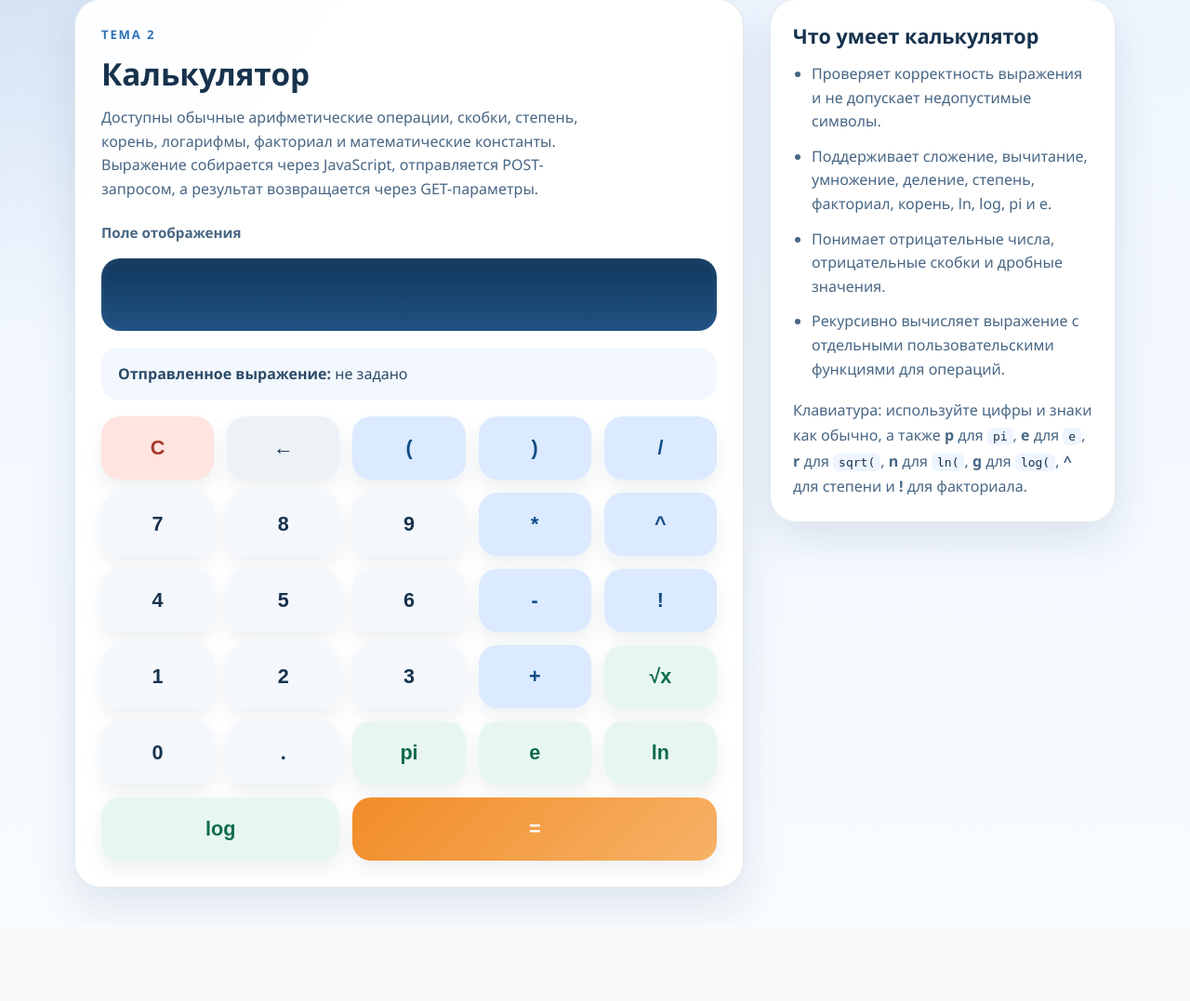
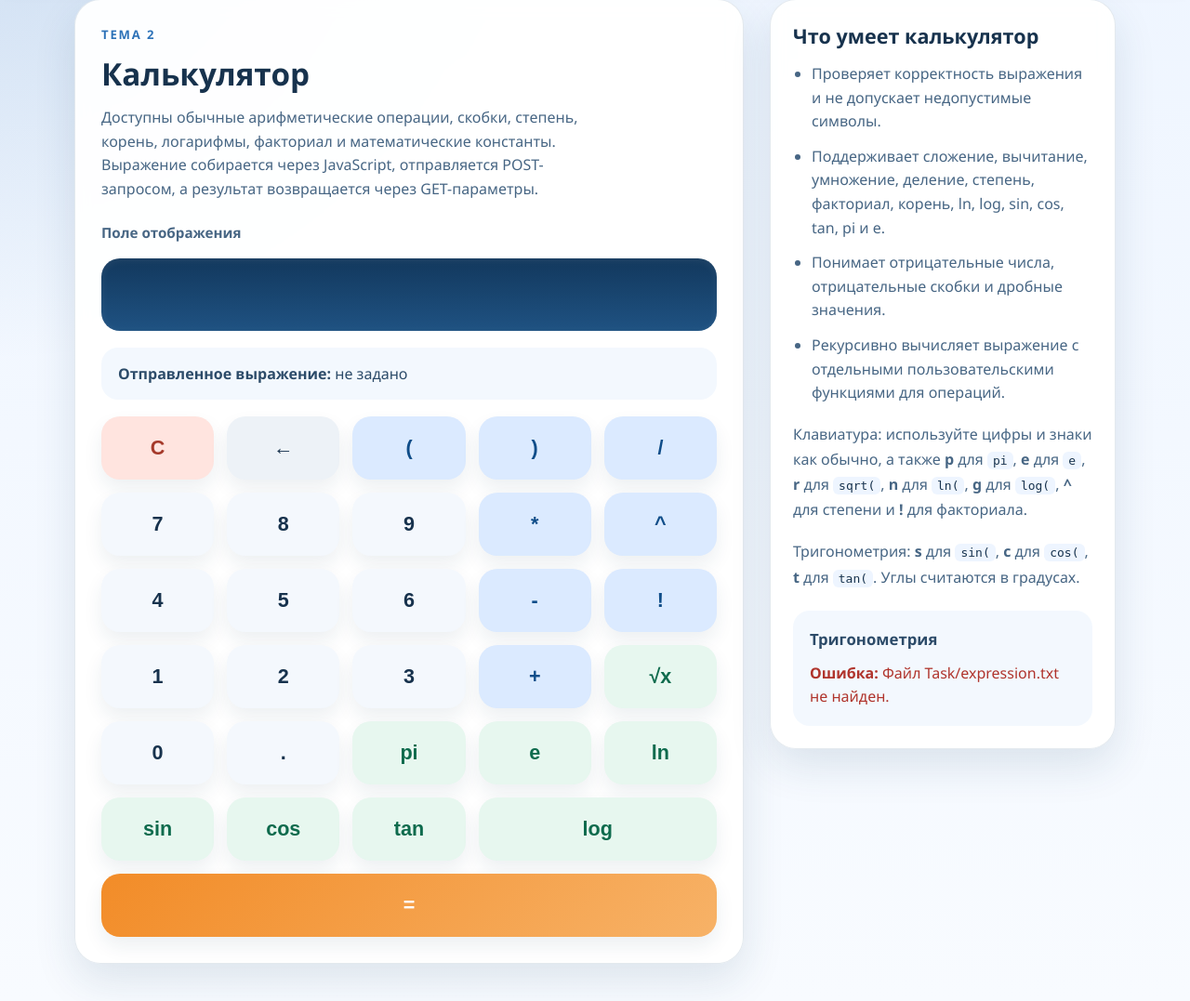
Before and after one commit to KamilGasanov/server-web-development, a PHP site: page / in a window 1280 px wide. Shown: the part 141-1218 px from the top of the page at 93% size. Before the commit the page ends 1119 px from the top, so only its background shows below. Run offline with PHP 8.4, Linux system fonts and the light colour scheme.

Commit message:
Add lab 3.2 trigonometry

```diff
--- /dev/null
+++ b/Task/expression.txt
@@ -0,0 +1 @@
+4/3*sin(30)
--- a/topic2/lab-2-2-calculator/index.php
+++ b/topic2/lab-2-2-calculator/index.php
@@ -1,5 +1,7 @@
 <?php
 declare(strict_types=1);
+
+require_once __DIR__ . '/../lab-3-2-trigonometry/trigonometry.php';
 
 function addNumbers(float $left, float $right): float
 {
@@ -95,6 +97,32 @@ function normalizeExpression(string $expression): string
     return $expression;
 }
 
+function getTaskExpressionPath(): string
+{
+    return dirname(__DIR__, 2) . DIRECTORY_SEPARATOR . 'Task' . DIRECTORY_SEPARATOR . 'expression.txt';
+}
+
+function readTaskExpression(string $path): string
+{
+    if (!is_file($path)) {
+        throw new RuntimeException('Файл Task/expression.txt не найден.');
+    }
+
+    $content = file_get_contents($path);
+
+    if ($content === false) {
+        throw new RuntimeException('Не удалось прочитать файл Task/expression.txt.');
+    }
+
+    $expression = trim($content);
+
+    if ($expression === '') {
+        throw new RuntimeException('Файл Task/expression.txt пуст.');
+    }
+
+    return $expression;
+}
+
 function tokenizeExpression(string $expression): array
 {
     $tokens = [];
@@ -141,7 +169,7 @@ function tokenizeExpression(string $expression): array
                 $index++;
             }
 
-            if (!in_array($identifier, ['sqrt', 'ln', 'log', 'pi', 'e'], true)) {
+            if (!in_array($identifier, ['sqrt', 'ln', 'log', 'sin', 'cos', 'tan', 'pi', 'e'], true)) {
                 throw new InvalidArgumentException('Обнаружена неизвестная функция или константа.');
             }
 
@@ -279,7 +307,7 @@ function parsePrimary(array $tokens, int &$position): float
         return exp(1);
     }
 
-    if (in_array($token, ['sqrt', 'ln', 'log'], true)) {
+    if (in_array($token, ['sqrt', 'ln', 'log', 'sin', 'cos', 'tan'], true)) {
         return parseFunctionCall($tokens, $position);
     }
 
@@ -308,6 +336,10 @@ function parseFunctionCall(array $tokens, int &$position): float
     }
 
     $position++;
+
+    if (in_array($functionName, ['sin', 'cos', 'tan'], true)) {
+        return evaluateTrigonometricFunction($functionName, $value);
+    }
 
     return match ($functionName) {
         'sqrt' => sqrtNumber($value),
@@ -381,6 +413,16 @@ $sourceExpression = isset($_GET['expression']) ? (string) $_GET['expression'] :
 $resultValue = isset($_GET['result']) ? (string) $_GET['result'] : null;
 $errorMessage = isset($_GET['error']) ? (string) $_GET['error'] : null;
 $displayValue = $resultValue ?? $sourceExpression;
+$taskExpression = '';
+$taskResultValue = null;
+$taskErrorMessage = null;
+
+try {
+    $taskExpression = readTaskExpression(getTaskExpressionPath());
+    $taskResultValue = formatNumber(evaluateExpression($taskExpression));
+} catch (Throwable $exception) {
+    $taskErrorMessage = $exception->getMessage();
+}
 ?>
 <!DOCTYPE html>
 <html lang="ru">
@@ -435,8 +477,8 @@ $displayValue = $resultValue ?? $sourceExpression;
             </div>
 
             <div class="button-grid">
-                <button type="button" class="control-button control-clear" data-action="clear">С</button>
-                <button type="button" class="control-button" data-action="backspace">←</button>
+                <button type="button" class="control-button control-clear" data-action="clear">C</button>
+                <button type="button" class="control-button" data-action="backspace">&larr;</button>
                 <button type="button" class="operator-button" data-value="(">(</button>
                 <button type="button" class="operator-button" data-value=")">)</button>
                 <button type="button" class="operator-button" data-value="/">/</button>
@@ -457,13 +499,17 @@ $displayValue = $resultValue ?? $sourceExpression;
                 <button type="button" data-value="2">2</button>
                 <button type="button" data-value="3">3</button>
                 <button type="button" class="operator-button" data-value="+">+</button>
-                <button type="button" class="function-button" data-value="sqrt(">√x</button>
+                <button type="button" class="function-button" data-value="sqrt(">&radic;x</button>
 
                 <button type="button" data-value="0">0</button>
                 <button type="button" data-value=".">.</button>
                 <button type="button" class="function-button" data-value="pi">pi</button>
                 <button type="button" class="function-button" data-value="e">e</button>
                 <button type="button" class="function-button" data-value="ln(">ln</button>
+
+                <button type="button" class="function-button" data-value="sin(">sin</button>
+                <button type="button" class="function-button" data-value="cos(">cos</button>
+                <button type="button" class="function-button" data-value="tan(">tan</button>
 
                 <button type="button" class="function-button wide-button" data-value="log(">log</button>
                 <button type="submit" class="equals-button wider-button">=</button>
@@ -475,7 +521,7 @@ $displayValue = $resultValue ?? $sourceExpression;
         <h2>Что умеет калькулятор</h2>
         <ul>
             <li>Проверяет корректность выражения и не допускает недопустимые символы.</li>
-            <li>Поддерживает сложение, вычитание, умножение, деление, степень, факториал, корень, ln, log, pi и e.</li>
+            <li>Поддерживает сложение, вычитание, умножение, деление, степень, факториал, корень, ln, log, sin, cos, tan, pi и e.</li>
             <li>Понимает отрицательные числа, отрицательные скобки и дробные значения.</li>
             <li>Рекурсивно вычисляет выражение с отдельными пользовательскими функциями для операций.</li>
         </ul>
@@ -486,6 +532,21 @@ $displayValue = $resultValue ?? $sourceExpression;
             <strong>n</strong> для <code>ln(</code>, <strong>g</strong> для <code>log(</code>,
             <strong>^</strong> для степени и <strong>!</strong> для факториала.
         </p>
+
+        <p class="shortcut-note">
+            Тригонометрия: <strong>s</strong> для <code>sin(</code>, <strong>c</strong> для <code>cos(</code>,
+            <strong>t</strong> для <code>tan(</code>. Углы считаются в градусах.
+        </p>
+
+        <div class="task-panel">
+            <h3>Тригонометрия</h3>
+            <?php if ($taskErrorMessage !== null): ?>
+                <p class="status-error"><strong>Ошибка:</strong> <?= htmlspecialchars($taskErrorMessage, ENT_QUOTES, 'UTF-8') ?></p>
+            <?php else: ?>
+                <p><strong>Выражение:</strong> <?= htmlspecialchars($taskExpression, ENT_QUOTES, 'UTF-8') ?></p>
+                <p class="status-ok"><strong>Результат:</strong> <?= htmlspecialchars((string) $taskResultValue, ENT_QUOTES, 'UTF-8') ?></p>
+            <?php endif; ?>
+        </div>
     </section>
 </main>
 
--- a/topic2/lab-2-2-calculator/script.js
+++ b/topic2/lab-2-2-calculator/script.js
@@ -8,7 +8,10 @@ const keyMappings = {
     e: 'e',
     r: 'sqrt(',
     n: 'ln(',
-    g: 'log('
+    g: 'log(',
+    s: 'sin(',
+    c: 'cos(',
+    t: 'tan('
 };
 
 function syncExpression(nextValue) {
--- a/topic2/lab-2-2-calculator/style.css
+++ b/topic2/lab-2-2-calculator/style.css
@@ -190,7 +190,7 @@ body {
 }
 
 .wider-button {
-  grid-column: span 3;
+  grid-column: 1 / -1;
 }
 
 .info-card {
@@ -216,6 +216,20 @@ body {
   line-height: 1.7;
 }
 
+.task-panel {
+  margin-top: 22px;
+  padding: 18px;
+  border-radius: 18px;
+  background: #f3f8fe;
+  color: #2c4b69;
+  line-height: 1.6;
+}
+
+.task-panel h3 {
+  margin-bottom: 10px;
+  font-size: 1.05rem;
+}
+
 .shortcut-note code {
   padding: 2px 6px;
   border-radius: 6px;
--- /dev/null
+++ b/topic2/lab-3-2-trigonometry/trigonometry.php
@@ -0,0 +1,17 @@
+<?php
+declare(strict_types=1);
+
+function evaluateTrigonometricFunction(string $functionName, float $value): float
+{
+    if (!in_array($functionName, ['sin', 'cos', 'tan'], true)) {
+        throw new InvalidArgumentException('Неизвестная тригонометрическая функция.');
+    }
+
+    $result = $functionName(deg2rad($value));
+
+    if (!is_finite($result)) {
+        throw new InvalidArgumentException('Некорректный результат тригонометрической функции.');
+    }
+
+    return $result;
+}
```
Also changed, not shown: README.md.
